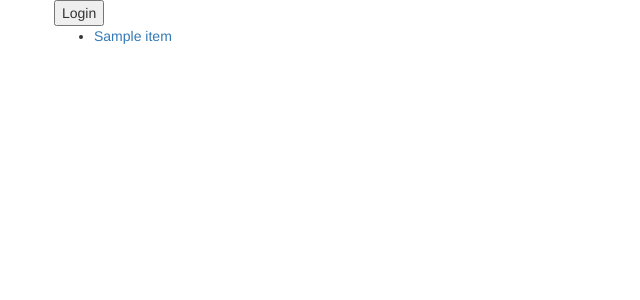
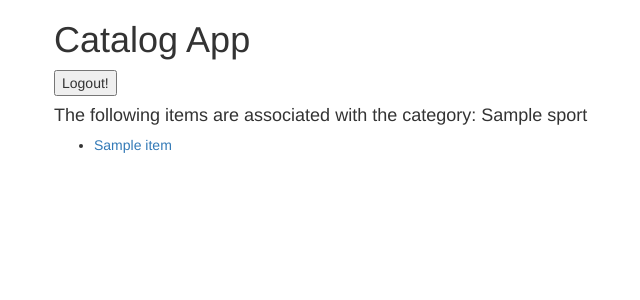
Before and after one commit to macavich/linux-deployment, a Flask app: page /sport/1/ in a window 1280 px wide. Shown: the top 300 px of the page, without its empty margins (16-656 px from the left). Run offline with Flask 2, Linux system fonts and the light colour scheme; the visitor is signed in with stand-in values (Sample User, id 1); tables that the repository leaves empty hold one stand-in row (values such as "Sample post"); parts of the project's set-up code (start-up, migrations or seed data) failed here and were passed over; some libraries are stand-ins or nearby versions.

Commit message:
Initial CSS

```diff
--- a/application.py
+++ b/application.py
@@ -251,24 +251,34 @@ def showSports():
 @app.route('/sport/<int:sport_id>/')
 @app.route('/sport/<int:sport_id>/items/')
 def showSportsItems(sport_id):
+    logged_in = False
+    if 'username' in login_session:
+        logged_in = True
     session = DBSession()
     sport = session.query(Sport).filter_by(id = sport_id).one()
     items = session.query(SportItem).filter_by(sport_id = sport_id).all()
-    return render_template('sportsItems.html', items = items, sport = sport)
+    return render_template(
+        'sportsItems.html', items=items, sport=sport, logged_in=logged_in)
+
 
 # Show a single sport item
 @app.route('/sports/<int:sport_id>/items/<int:item_id>/')
 def showSportItem(sport_id, item_id):
+    logged_in = False
+    if 'username' in login_session:
+        logged_in = True
     session = DBSession()
     try:
         item = session.query(SportItem).filter_by(id=item_id).one()
         sport = session.query(Sport).filter_by(id=sport_id).one()
     except NoResultFound:
         return jsonify({'error': 'incorrect sport or item id'}), 404
-    if 'username' in login_session:
-        return render_template(
-            'privateShowSportItem.html', item=item, sport=sport)
-    return render_template('publicShowSportItem.html', item=item, sport=sport)
+    if logged_in:
+        return render_template('privateShowSportItem.html',
+                               item=item, sport=sport, logged_in=logged_in)
+    return render_template(
+        'publicShowSportItem.html', item=item, sport=sport, logged_in=logged_in)
+
 
 #Create a new sport item
 @app.route('/sports/new/',methods=['GET','POST'])
@@ -276,6 +286,7 @@ def newSportItem():
     if 'username' not in login_session:
         flash("You must be logged in to create a new Item!")
         return redirect('/login/')
+    logged_in = True
     session = DBSession()
     if request.method == 'POST':
         if request.form['sport']:
@@ -292,17 +303,18 @@ def newSportItem():
                                 user_id = login_session['user_id'])
             session.add(newItem)
             session.commit()
-            flash('New Menu %s Item Successfully Created' % (newItem.name))
+            flash('New Sport %s Item Successfully Created' % (newItem.name))
             return redirect(url_for('showSports'))
         elif not request.form['name'] or not request.form['description']:
             flash('You were missing some fields, please try again')
-            return render_template('newSportItem.html')
+            return render_template('newSportItem.html', logged_in=logged_in)
         else:
             flash("Something unknown happened, please try again")
-            return render_template('newSportItem.html')
+            return render_template('newSportItem.html', logged_in=logged_in)
     else:
         sports = session.query(Sport).all()
-        return render_template('newSportItem.html', sports=sports)
+        return render_template(
+            'newSportItem.html', sports=sports, logged_in=logged_in)
 
 
 # #Edit a sport item
@@ -312,6 +324,7 @@ def editSportItem(sport_id, item_id):
     if 'username' not in login_session:
         flash("You must be logged in to edit items!")
         return redirect(url_for('showSports'))
+    logged_in = True
     session = DBSession()
     try:
         itemToEdit = session.query(SportItem).filter_by(id = item_id).one()
@@ -337,12 +350,12 @@ def editSportItem(sport_id, item_id):
             itemToEdit.sport_id = newSport.id
         session.add(itemToEdit)
         session.commit()
-        flash('Sport Item Successfully Edited!')
+        flash('Sport Item {} Successfully Edited!'.format(itemToEdit.name))
         return redirect(url_for('showSports'))
     else:
         sports = session.query(Sport).all()
-        return render_template(
-            'editSportItem.html', item=itemToEdit, sport=sport, sports=sports)
+        return render_template('editSportItem.html', item=itemToEdit,
+                               sport=sport, sports=sports, logged_in=logged_in)
 
 
 #Delete a sport item
@@ -352,6 +365,7 @@ def deleteSportItem(sport_id, item_id):
     if 'username' not in login_session:
         flash("You must be logged in to delete items!")
         return redirect(url_for('showSports'))
+    logged_in = True
     session = DBSession()
     try:
         itemToDelete = session.query(SportItem).filter_by(id = item_id).one()
@@ -372,8 +386,8 @@ def deleteSportItem(sport_id, item_id):
         flash('Sport Item {} Successfully Deleted'.format(itemToDelete.name))
         return redirect(url_for('showSports'))
     else:
-        return render_template(
-            'deleteSportItem.html', item = itemToDelete, sport=sport)
+        return render_template('deleteSportItem.html', item = itemToDelete,
+                               sport=sport, logged_in=logged_in)
 
 
 def getUserID(email):
--- a/templates/deleteSportItem.html
+++ b/templates/deleteSportItem.html
@@ -1,8 +1,8 @@
 {% extends "main.html" %}
 {% block content %}
 {% include "header.html" %}
-
-<h1> Delete the following menu item? </h1>
+<main>
+  <h1 class="item__title"> Delete the following Sport item? </h1>
   <form action="{{ url_for('deleteSportItem', sport_id=sport.id, item_id=item.id) }}"
         method='post'>
     <h3>Name: {{ item.name }} </h3>
@@ -12,5 +12,6 @@
       Cancel
     </a>
   </form>
+</main>
 
 {% endblock %}
--- a/templates/header.html
+++ b/templates/header.html
@@ -1,4 +1,5 @@
 <header class="login__header">
+		<h1 class="header__title"> Catalog App </h1>
 		{% if not logged_in %}
 			<form class="login__link" action="{{ url_for('showLogin') }}" method="get">
 	  			<button>Login</button>
--- a/templates/privateShowSportItem.html
+++ b/templates/privateShowSportItem.html
@@ -1,9 +1,9 @@
 {% extends "main.html" %}
 {% block content %}
 {% include "header.html" %}
-
+<main>
   <div>
-  <h1> {{ item.name }} </h1>
+    <h2 class="item__title"> {{ item.name }} </h2>
     <h4> Description: </h4>
     <p> {{ item.description }} </p>
     <h4> Sport: </h4>
@@ -15,5 +15,5 @@
       Delete
     </a>
   </div>
-
+</main>
 {% endblock %}
--- a/templates/publicShowSportItem.html
+++ b/templates/publicShowSportItem.html
@@ -1,13 +1,13 @@
 {% extends "main.html" %}
 {% block content %}
 {% include "header.html" %}
-
+<main>
   <div>
-  <h1> {{ item.name }} </h1>
+    <h2 class="item__title"> {{ item.name }} </h2>
     <h4> Description: </h4>
     <p> {{ item.description }} </p>
     <h4> Sport: </h4>
     <p> {{ sport.name }} </p>
   </div>
-
+</main>
 {% endblock %}
--- a/templates/sportsItems.html
+++ b/templates/sportsItems.html
@@ -2,16 +2,24 @@
 {% block content %}
 {% include "header.html" %}
 
+<main>
 	<div>
+		<h4 class="item__title">
+			The following items are associated with the category: {{sport.name}}
+		</h4>
 		{% if items != [] %}
 		<ul>
 			{% for item in items %}
-		<li><a href="{{ url_for('showSportItem',sport_id=item.sport_id,item_id=item.id)}}">
+			<li>
+				<a class="sport__item__link"
+					 href="{{ url_for('showSportItem',sport_id=item.sport_id,item_id=item.id)}}">
 				 {{ item.name }}
-		</a></li>
+				</a>
+			</li>
 			{% endfor %}
 		</ul>
 		{% endif %}
 	</div>
+<main>
 
 {% endblock %}
```
Also changed, not shown: templates/editSportItem.html (+7 -7 lines), templates/newSportItem.html (+11 -7 lines). Lines whose indentation alone changed are shown as unchanged.
